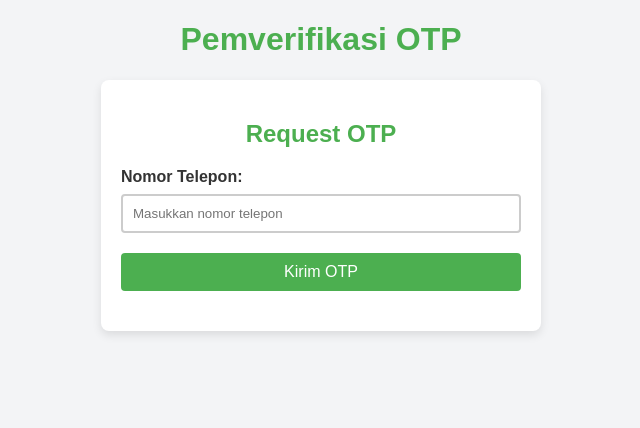
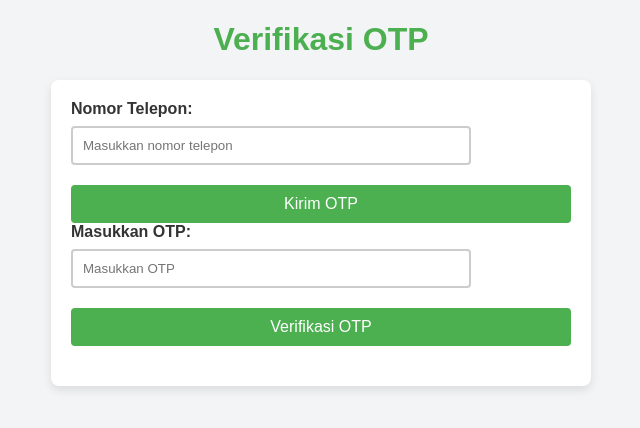
Before and after one commit to yanzhost45/Yanz, a plain HTML site: page index.html in a window 1280 px wide. Shown: the whole page, without its empty margins (319-959 px from the left). Drawn offline with Linux system fonts and the light colour scheme.

Commit message:
Update index.html

```diff
--- a/index.html
+++ b/index.html
@@ -3,7 +3,7 @@
 <head>
   <meta charset="UTF-8">
   <meta name="viewport" content="width=device-width, initial-scale=1.0">
-  <title>Pemverifikasi OTP</title>
+  <title>Verifikasi OTP</title>
   <style>
     body {
       font-family: 'Arial', sans-serif;
@@ -13,13 +13,13 @@
       color: #333;
     }
 
-    h1, h2 {
+    h1 {
       color: #4CAF50;
       text-align: center;
     }
 
     .container {
-      max-width: 400px;
+      max-width: 500px;
       margin: 20px auto;
       padding: 20px;
       background-color: white;
@@ -34,12 +34,26 @@
     }
 
     input[type="text"] {
-      width: 100%;
+      width: calc(100% - 100px);
       padding: 10px;
       margin-bottom: 20px;
       border: 2px solid #ccc;
       border-radius: 4px;
       box-sizing: border-box;
+    }
+
+    .otp-button {
+      padding: 10px;
+      background-color: #4CAF50;
+      color: white;
+      border: none;
+      border-radius: 4px;
+      cursor: pointer;
+      font-size: 16px;
+    }
+
+    .otp-button:hover {
+      background-color: #45a049;
     }
 
     button {
@@ -68,9 +82,6 @@
       color: #4CAF50;
     }
 
-    .hidden {
-      display: none;
-    }
   </style>
   <script>
     let verificationCode = ""; // Tempat untuk menyimpan OTP sementara
@@ -96,17 +107,10 @@
       if (data.status === "success") {
         alert("OTP telah dikirim ke nomor " + msisdn);
         verificationCode = data.otp;  // Menyimpan kode OTP
-        updateFormForVerification(); // Ubah form untuk OTP dan Verifikasi
+        document.getElementById('otpSection').classList.remove('hidden'); // Menampilkan form OTP
       } else {
         alert(data.message);
       }
-    }
-
-    // Fungsi untuk mengubah form setelah menekan tombol "Kirim OTP"
-    function updateFormForVerification() {
-      // Mengubah tampilan form
-      document.getElementById('requestForm').classList.add('hidden');
-      document.getElementById('verificationForm').classList.remove('hidden');
     }
 
     // Fungsi untuk memverifikasi OTP
@@ -122,20 +126,18 @@
   </script>
 </head>
 <body>
-  <h1>Pemverifikasi OTP</h1>
+  <h1>Verifikasi OTP</h1>
 
   <div class="container">
     <!-- Formulir untuk meminta OTP -->
-    <section id="requestForm">
-      <h2>Request OTP</h2>
+    <section>
       <label for="msisdn">Nomor Telepon:</label>
       <input type="text" id="msisdn" name="msisdn" placeholder="Masukkan nomor telepon" required>
-      <button onclick="requestOTP()">Kirim OTP</button>
+      <button class="otp-button" onclick="requestOTP()">Kirim OTP</button>
     </section>
 
-    <!-- Formulir untuk memasukkan OTP dan Verifikasi -->
-    <section id="verificationForm" class="hidden">
-      <h2>Verifikasi OTP</h2>
+    <!-- Formulir untuk memasukkan OTP -->
+    <section id="otpSection" class="hidden">
       <label for="otp">Masukkan OTP:</label>
       <input type="text" id="otp" name="otp" placeholder="Masukkan OTP" required>
       <button onclick="verifyOTP()">Verifikasi OTP</button>
```
